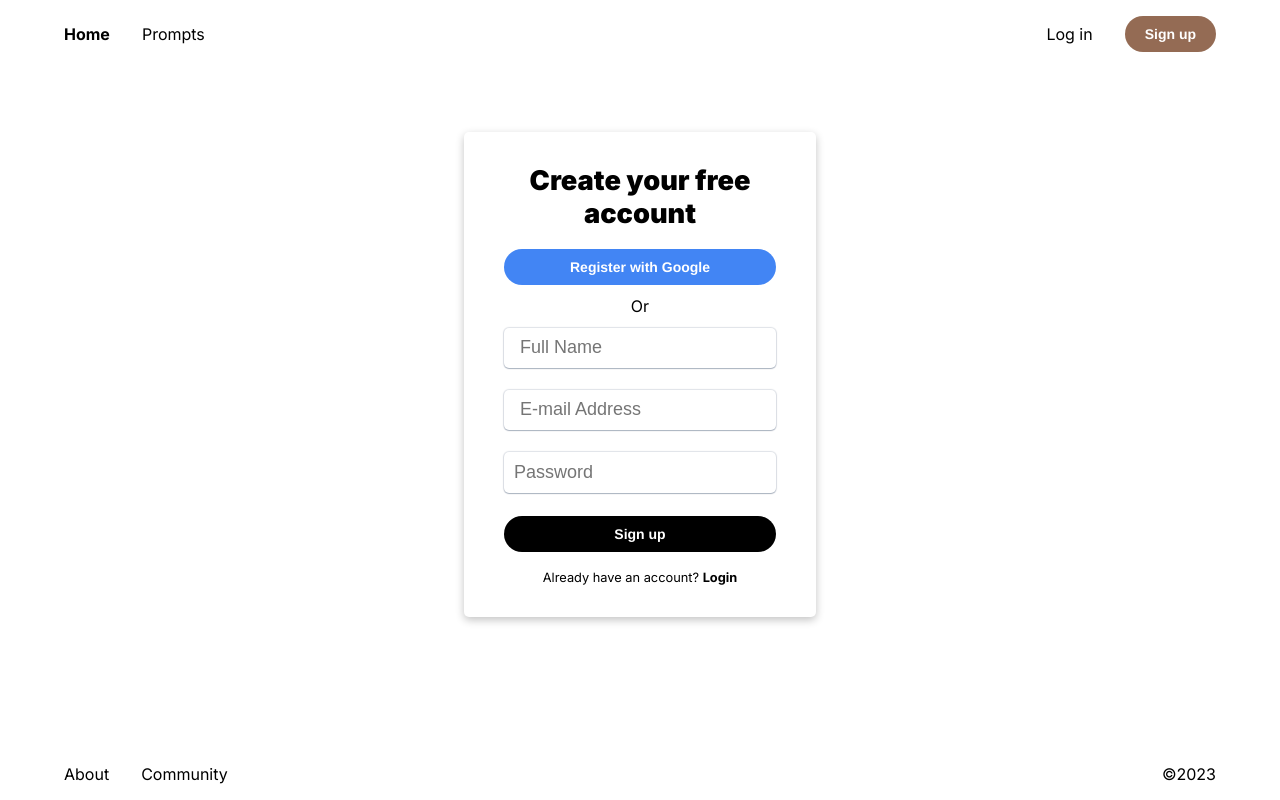
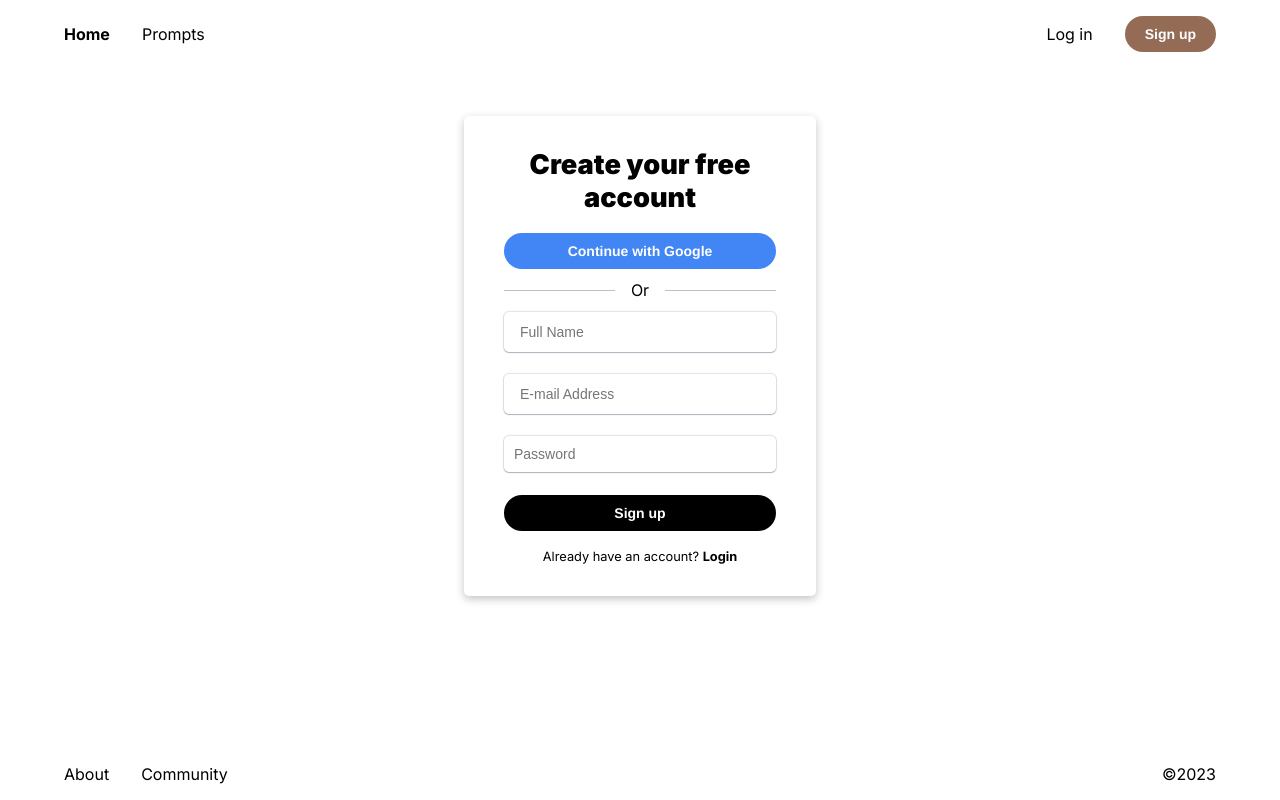
Before and after one commit to andrii1/home-project2, a React (Create React App) app in the folder packages/client/: page /signup in a window 1280 px wide. Built offline with nearby package versions, Linux system fonts and the light colour scheme; no server answers.

Commit message:
signup form

```diff
--- a/packages/client/src/containers/Login/Login.Container.js
+++ b/packages/client/src/containers/Login/Login.Container.js
@@ -20,6 +20,7 @@ function Login() {
   return (
     <div className="register-container">
       <div className="register">
+        <h1>Log in</h1>
         <input
           type="text"
           className="login__textBox"
@@ -38,17 +39,17 @@ function Login() {
           primary
           onClick={() => logInWithEmailAndPassword(email, password)}
           backgroundColor="#000"
-          label="Login"
+          label="Log in"
         />
         <Button
           primary
           onClick={signInWithGoogle}
           backgroundColor="#4285f4"
-          label="Login with Google"
+          label="Sign in with Google"
         />
         <div>
           <Link className="form-additional-link" to="/reset">
-            Forgot Password
+            Forgot my password
           </Link>
         </div>
         <div className="form-additional-text">
--- a/packages/client/src/containers/Login/Login.Style.css
+++ b/packages/client/src/containers/Login/Login.Style.css
@@ -8,12 +8,12 @@
 
 .login__textBox {
   padding: 10px;
-  font-size: 18px;
+  font-size: 14px;
   margin-bottom: 10px;
 }
 .login__btn {
   padding: 10px;
-  font-size: 18px;
+  font-size: 14px;
   margin-bottom: 10px;
   border: none;
   color: white;
--- a/packages/client/src/containers/Signup/Signup.Container.js
+++ b/packages/client/src/containers/Signup/Signup.Container.js
@@ -50,10 +50,10 @@ export const Signup = () => {
           primary
           onClick={signInWithGoogle}
           backgroundColor="#4285f4"
-          label="Register with Google"
+          label="Continue with Google"
         />
         <div className="separator-container">
-          <span>Or</span>
+          <span className="text-divider">Or</span>
         </div>
         <input
           type="text"
--- a/packages/client/src/containers/Signup/Signup.Style.css
+++ b/packages/client/src/containers/Signup/Signup.Style.css
@@ -11,7 +11,7 @@
   text-align: center;
   padding: 2rem 2.5rem;
   gap: 0.7rem;
-  margin-top: 4rem;
+  margin-top: 3rem;
   border-radius: 5px;
   box-shadow: rgba(0, 0, 0, 0.24) 0px 3px 8px;
   width: 22rem;
@@ -19,12 +19,12 @@
 }
 .register__textBox {
   padding: 10px;
-  font-size: 18px;
+  font-size: 14px;
   margin-bottom: 0.7rem;
 }
 .register__btn {
   padding: 10px;
-  font-size: 18px;
+  font-size: 14px;
   margin-bottom: 10px;
   border: none;
   color: white;
@@ -65,3 +65,32 @@
   border: none;
   border-radius: 5px;
 }
+
+.text-divider {
+  display: flex;
+  align-items: center;
+  --text-divider-gap: 1rem;
+}
+
+.text-divider::before,
+.text-divider::after {
+  content: '';
+  height: 1px;
+  background-color: silver;
+  flex-grow: 1;
+}
+
+.text-divider::before {
+  margin-right: var(--text-divider-gap);
+}
+
+.text-divider::after {
+  margin-left: var(--text-divider-gap);
+}
+
+@media only screen and (max-width: 992px) {
+  .register {
+    margin-top: 0rem;
+    box-shadow: none;
+  }
+}
```
